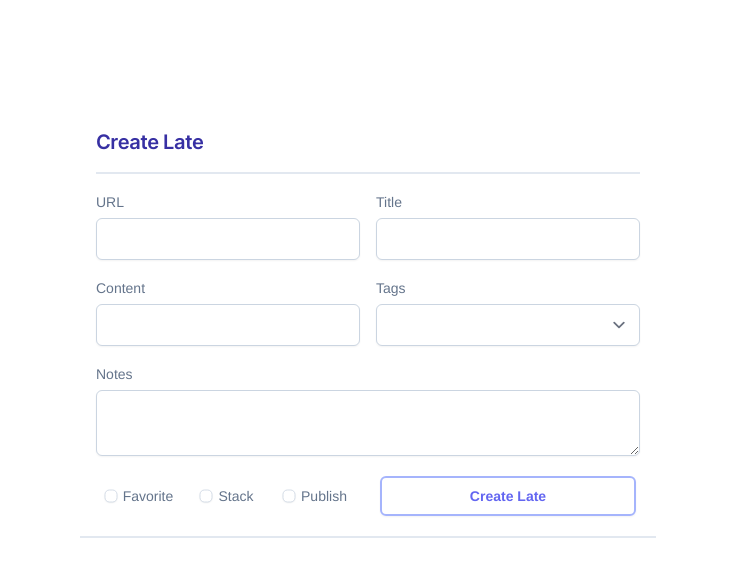
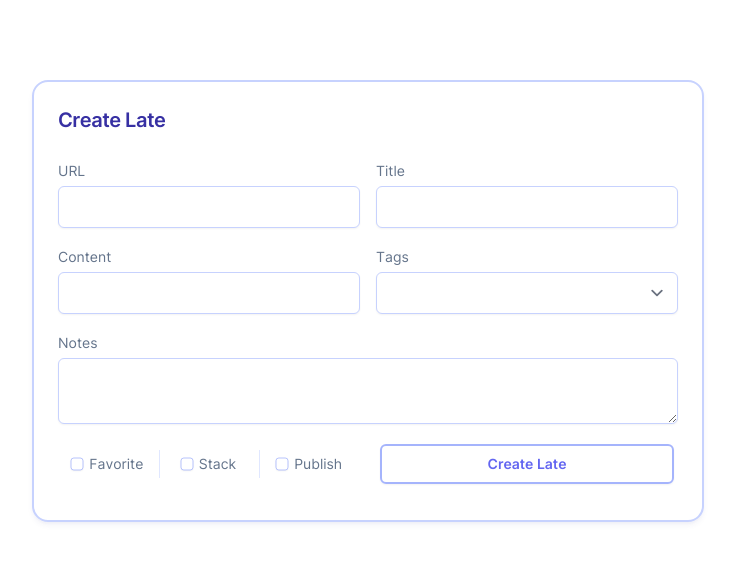
Before and after one commit to nonissue/collate, a Next.js app: page /late/create in a window 1280 px wide. Shown: the top 576 px of the page, without its empty margins (272-1007 px from the left). Built offline with nearby package versions, Linux system fonts and the light colour scheme.

Commit message:
form styling changes (looks great)

```diff
--- a/src/pages/late/create.tsx
+++ b/src/pages/late/create.tsx
@@ -1,10 +1,10 @@
 import { useForm } from "react-hook-form";
-import { Prisma, Late } from "@prisma/client";
+import { Late } from "@prisma/client";
 import { ReactElement } from "react";
 
 import React from "react";
 
-type FormValues = Omit<Prisma.LateCreateInput, "owner" | "category" | "tags">;
+// type FormValues = Omit<Prisma.LateCreateInput, "owner" | "category" | "tags">;
 
 // const test = Prisma.validator<Prisma.LateArgs>()({
 //   select: { tags: false, category: false, owner: false },
@@ -12,7 +12,7 @@ type FormValues = Omit<Prisma.LateCreateInput, "owner" | "category" | "tags">;
 
 type lateFormValues = Late;
 
-type test = Prisma.LateCreateArgs;
+// type test = Prisma.LateCreateArgs;
 
 type FormGroupProps = {
   labelText: string;
@@ -22,12 +22,12 @@ type FormGroupProps = {
 
 const FormGroup = ({ labelText, children, groupStyle }: FormGroupProps) => {
   const StyledFormInput = React.cloneElement(children, {
-    className: `${children.props.className} mt-1 block w-full rounded-md border-slate-300 shadow-sm focus:border-indigo-300 focus:ring focus:ring-indigo-200 focus:ring-opacity-20 `,
+    className: `${children.props.className} mt-1 block w-full rounded-md border-indigo-200 shadow-sm focus:border-indigo-400 focus:ring focus:ring-indigo-200 focus:ring-opacity-20 `,
   });
 
   return (
     <label className={`block ${groupStyle}`}>
-      <span className="text-slate-500 text-sm font-[400]">{labelText}</span>
+      <span className="text-sm font-[400] text-slate-500">{labelText}</span>
 
       {StyledFormInput}
     </label>
@@ -36,13 +36,13 @@ const FormGroup = ({ labelText, children, groupStyle }: FormGroupProps) => {
 
 const FormCheckbox = ({ labelText, children }: FormGroupProps) => {
   const StyledFormInput = React.cloneElement(children, {
-    className: `${children.props.className}  rounded-md scale-[80%] border-slate-300 shadow-sm focus:border-indigo-300 focus:ring focus:ring-indigo-200 focus:ring-opacity-20`,
+    className: `${children.props.className}  rounded scale-[80%] border-indigo-300 shadow-sm focus:border-indigo-300 focus:ring focus:ring-indigo-200 focus:ring-opacity-20`,
   });
 
   return (
-    <label className="flex items-center px-1 justify-center">
+    <label className="flex items-center justify-center px-1">
       {StyledFormInput}
-      <span className="text-slate-500 text-sm font-[400] p-1 ">
+      <span className="p-1 text-sm font-[400] text-slate-500 ">
         {labelText}
       </span>
     </label>
@@ -58,13 +58,14 @@ export default function LateCreate() {
   } = useForm<lateFormValues>();
 
   const onSubmit = handleSubmit((data) => console.log(data));
+  console.log(errors);
 
   return (
-    <div className="max-w-xl p-4 mx-auto mt-24 grid py-4 divide-y-2 divide-slate-200 border-slate-200 border-b-2 text-slate-600">
-      <h1 className="font-sans font-semibold  tracking-tight text-xl text-indigo-800 py-4">
+    <div className="mx-auto grid max-w-lg space-y-4 border-t-4 border-slate-300 p-4 font-sans text-slate-600 sm:mx-auto sm:px-0 md:mt-[10vh] md:max-w-2xl md:space-y-4 md:rounded-2xl md:border-2 md:border-indigo-200 md:p-6 md:shadow-md md:shadow-indigo-900/[6%] ">
+      <h1 className="text-xl font-semibold tracking-tight text-indigo-800">
         Create Late
       </h1>
-      <form onSubmit={onSubmit} className="grid md:grid-cols-2 gap-4 pt-4">
+      <form onSubmit={onSubmit} className="grid gap-4 py-2 md:grid-cols-2">
         <FormGroup labelText="URL">
           <input {...register("url")} type="url" />
         </FormGroup>
@@ -81,8 +82,8 @@ export default function LateCreate() {
         <FormGroup labelText="Notes" groupStyle="md:col-span-2">
           <textarea {...register("notes")} />
         </FormGroup>
-        <div className="grid grid-cols-1 md:col-span-1 gap-4 content-center">
-          <div className="grid grid-cols-3 ">
+        <div className="grid grid-cols-1 content-center gap-4 md:col-span-1">
+          <div className="grid grid-cols-3 divide-x  divide-indigo-100 py-2 ">
             <FormCheckbox labelText="Favorite">
               <input {...register("favorite")} type="checkbox" />
             </FormCheckbox>
@@ -97,7 +98,7 @@ export default function LateCreate() {
         <button
           type="button"
           onClick={() => onSubmit()}
-          className="m-1 col-span-1 md:col-start-2 text-sm font-semibold text-indigo-500 bg-indigo-50/0 border-2 block form-input rounded-md border-indigo-300  shadow-sm hover:border-indigo-500 hover:ring hover:ring-indigo-200 hover:text-indigo-700 hover:ring-opacity-20 hover:bg-white duration-200"
+          className="form-input col-span-1 m-1 block rounded-md border-2 border-indigo-300 bg-indigo-50/0 text-sm font-semibold text-indigo-500 shadow-sm  duration-200 hover:border-indigo-500 hover:bg-white hover:text-indigo-700 hover:ring hover:ring-indigo-200 hover:ring-opacity-20 md:col-start-2"
         >
           Create Late
         </button>
```
